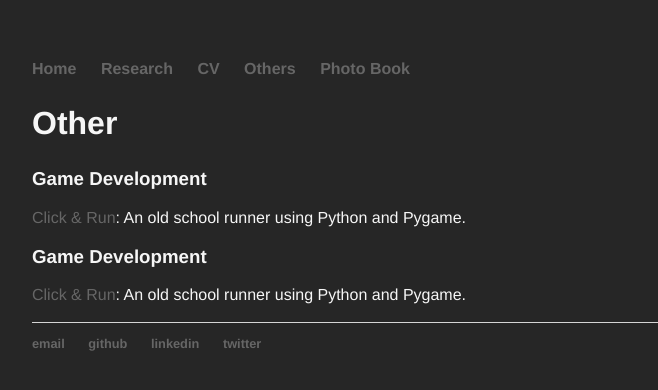
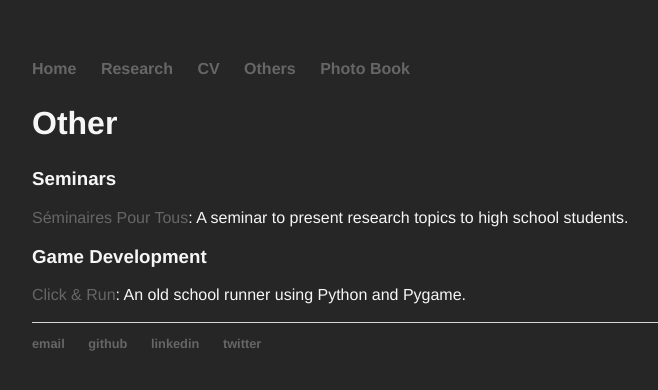
Before and after one commit to clemlal/clemlal.github.io, a Jekyll site: the page built from others/index.html, in a window 1280 px wide. Shown: the top 390 px of the page, without its empty margins (160-818 px from the left). Built offline with Jekyll 4.4.1, drawn with Linux system fonts in a browser that asks for light colours.

Commit message:
Size changes

```diff
--- a/index.html
+++ b/index.html
@@ -2,7 +2,7 @@
 layout: default
 title: Clément Lalanne
 ---
-<img src="photos/2018-2019-1.jpg" alt="Me" width="300" height="450">
+<img src="photos/2018-2019-1.jpg" alt="Me" width="400" height="450">
 <div class="blurb">
 	<h1>Hello, my name is Clément Lalanne.</h1>
 				<p>I am 22 yo, a Masters student in Computer Science and an Artificial Intelligence enthusiast at the Ecole Normale Supérieure (see my CV for more details).</p>
--- a/others/index.html
+++ b/others/index.html
@@ -4,8 +4,8 @@ title: Other
 ---
 <h2> Other </h2>
 
-<h3> Game Development </h3>
-<a target="_blank" href="https://github.com/Zefjo/MPRI-SE-Click-Run">Click & Run</a>: An old school runner using Python and Pygame.
+<h3> Seminars </h3>
+<a target="_blank" href="http://seminairespourtous.ens.fr/">Séminaires Pour Tous</a>: A seminar to present research topics to high school students.
 <br/>
 
 <h3> Game Development </h3>
```
